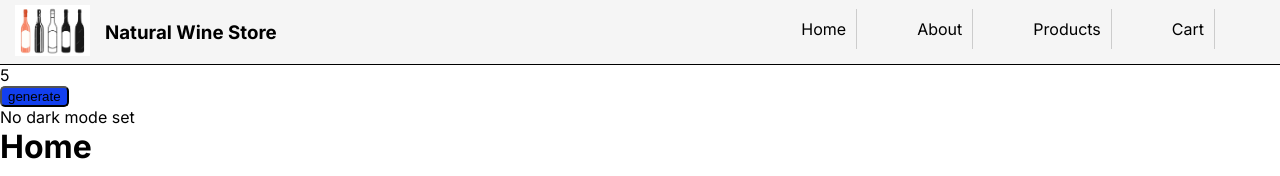
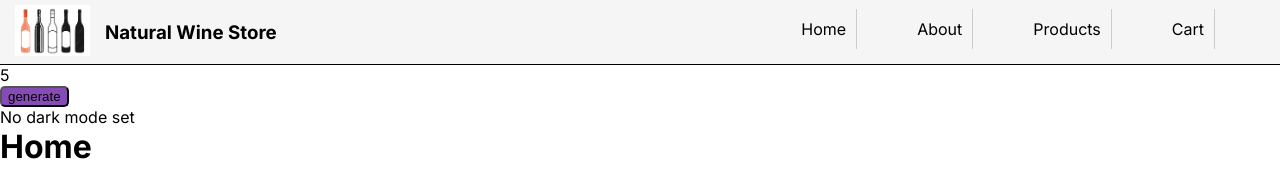
Before and after one commit to Petzlc/nextjs-ecommerce-store, a Next.js app: page / in a window 1280 px wide. Shown: the top 176 px of the page. Built offline with nearby package versions, Linux system fonts and the light colour scheme.

Commit message:
Add cookies for generate button

```diff
--- a/app/GenerateButton.js
+++ b/app/GenerateButton.js
@@ -1,29 +1,38 @@
 'use client';
 
 import { useRouter } from 'next/navigation';
-import { useState } from 'react';
+import { useEffect, useState } from 'react';
 import styles from './GenerateButton.module.scss';
 
 export default function GenerateButton() {
-  const [color, setColor] = useState('#123fee');
+  const [color, setColor] = useState('');
   const router = useRouter();
 
   // document.cookie (don't use it, it's an antipatern. Just to showcase)
-  const allCookies = document.cookie;
+  useEffect(() => {
+    // DON'T USE document.cookie
+    // DON'T USE document.cookie (because of cross-side-script Attack. We use an API instead)
 
-  const cookieValue = document.cookie
-    .split('; ')
-    .find((row) => row.startsWith('test2='))
-    ?.split('=')[1];
+    const buttonColor = document.cookie
+      .split('; ')
+      .find((row) => row.startsWith('buttonColor='))
+      ?.split('=')[1];
 
-  console.log(cookieValue);
-
+    setColor(
+      buttonColor || `#${Math.floor(Math.random() * 16777215).toString(16)}`,
+    );
+  }, []);
   return (
     <button
       className={styles.generateButton}
       style={{ backgroundColor: color }}
       onClick={() => {
-        setColor(`#${Math.floor(Math.random() * 16777215).toString(16)}`);
+        const newColor = `#${Math.floor(Math.random() * 16777215).toString(16)}`; // For the cookie
+
+        document.cookie = `buttonColor=${newColor}`;
+
+        setColor(newColor);
+        // setColor(`#${Math.floor(Math.random() * 16777215).toString(16)}`);
         router.refresh();
       }}
     >
```
